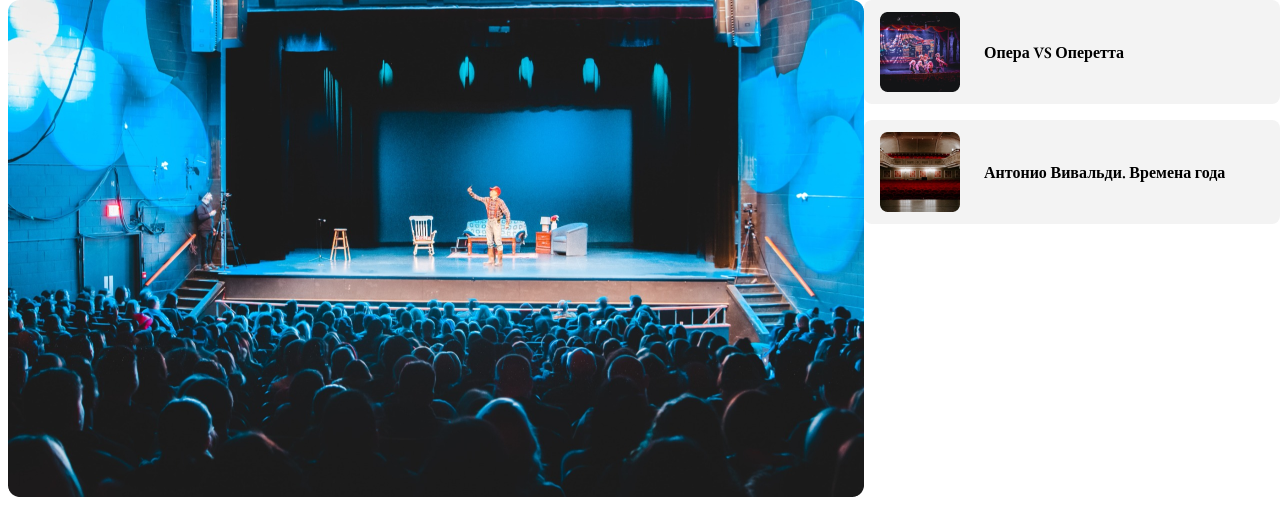
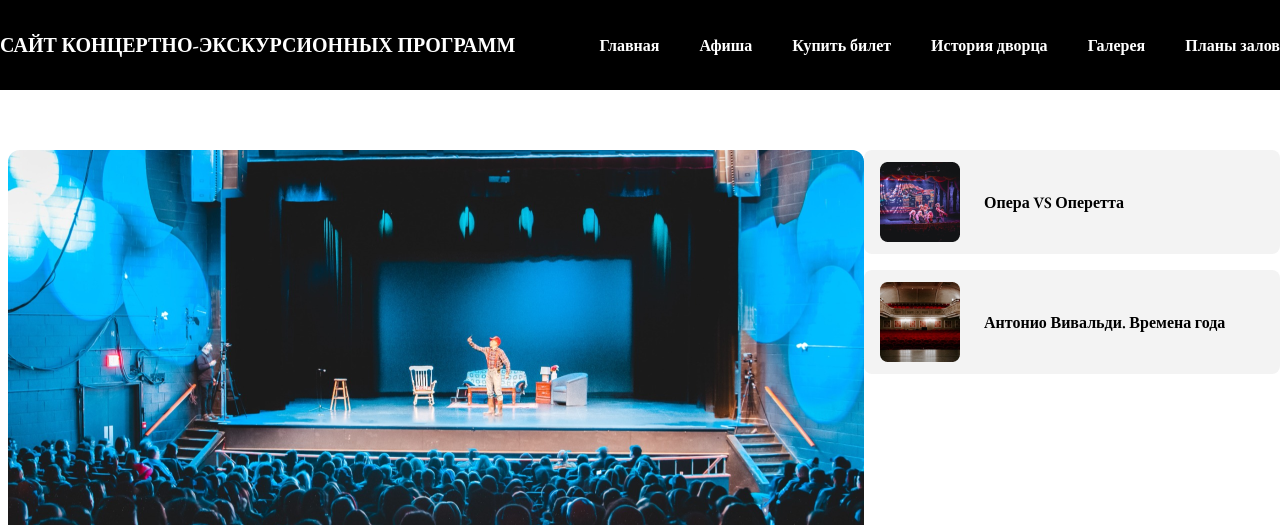
Before and after one commit to palmasent/movie, a plain HTML site: page index.html in a window 1280 px wide. Shown: the top 525 px of the page. Drawn offline with nearby package versions, Linux system fonts and the light colour scheme.

Commit message:
fix header

```diff
--- a/index.html
+++ b/index.html
@@ -12,6 +12,21 @@
     <link href="https://fonts.googleapis.com/css2?family=EB+Garamond:ital,wght@0,400..800;1,400..800&display=swap" rel="stylesheet">
 </head>
 <body>
+<header class="header">
+    <div class="container title">
+        <h1 class="title-text">САЙТ КОНЦЕРТНО-ЭКСКУРСИОННЫХ ПРОГРАММ</h1>
+        <nav>
+            <ul class="nav-ul">
+                <li><a href="index.html">Главная</a></li>
+                <li><a href="example2.html">Афиша</a></li>
+                <li><a href="example-3.html">Купить билет</a></li>
+                <li>История дворца</li>
+                <li>Галерея</li>
+                <li>Планы залов</li>
+            </ul>
+        </nav>
+    </div>
+</header>
         <main class="container">
             <section class="slider container">
                 <img src="./assets/img/slider-main.png"/>
```
